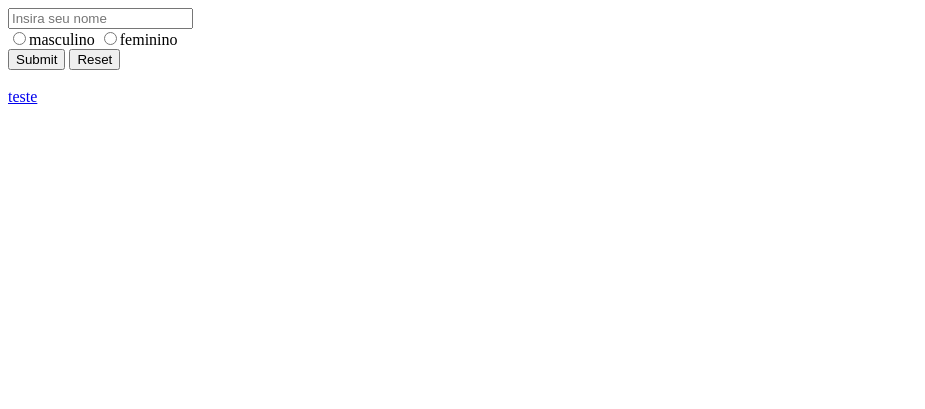
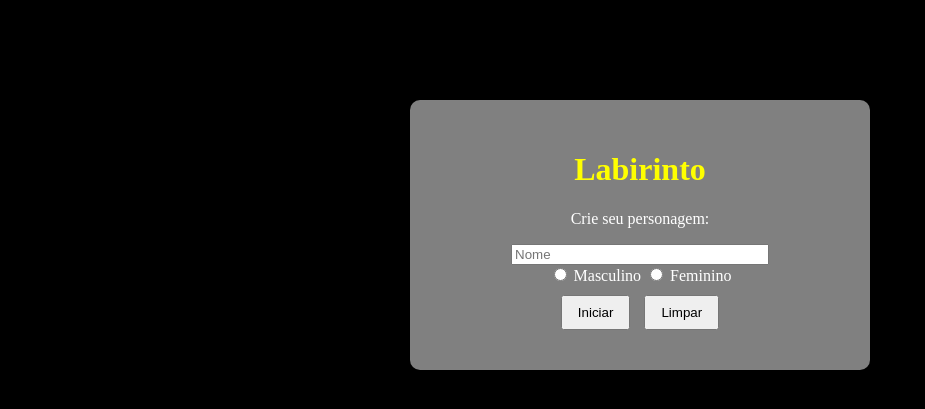
Before and after one commit to Blackine-1/ProjetoAW2, a PHP site: page / in a window 1280 px wide. Shown: the top 409 px of the page, without its empty margins (0-925 px from the left). Run offline with PHP 8.4, Linux system fonts and the light colour scheme.

Commit message:
Começo do trabalho

```diff
--- a/index.php
+++ b/index.php
@@ -2,29 +2,82 @@
 require_once "personagens/jogador.php";
 
 session_start();
+
 if($_SERVER['REQUEST_METHOD'] == "POST"){
-    $_SESSION["jogador"] = new jogador ($_POST['nome'],$_POST['genero'], 100, 10);
+    $_SESSION["jogador"] = new jogador($_POST['nome'], $_POST['genero'], 100, 10);
     header("Location: labirinto.php");
     exit();
 };
+?>
 
-?>
 <!DOCTYPE html>
-<html lang="en">
+<html lang="pt-br">
 <head>
     <meta charset="UTF-8">
     <meta name="viewport" content="width=device-width, initial-scale=1.0">
-    <title>Document</title>
+    <title>Random maze</title>
+
+    <style>
+        body {
+    margin: 0;
+    background-color: black;
+    color: white;
+    text-align: center;
+}
+
+
+        .inicio {
+            margin: 100px auto;
+            width: 400px;
+            background-color: grey;
+            padding: 30px;
+            border-radius: 10px
+         }
+
+        h1 {
+            color: Yellow;
+        }
+
+        input[type="text"] {
+            width: 250px;
+        }
+
+        input[type="submit"], input[type="reset"] {
+            padding: 8px 15px;
+            margin: 10px 5px;
+        }
+    </style>
 </head>
 <body>
-    <form method="POST">
-        <input type="text" name="nome" placeholder="Insira seu nome"><br>
-        <label><input type="radio" name="genero" value="masculino">masculino</label>
-        <label><input type="radio" name="genero" value="feminino">feminino</label><br>
-        <input type="submit">
-        <input type="reset">
-    </form><br>
+    <div class="inicio">
+        <h1>Labirinto</h1>
 
-    <a href="teste.php">teste</a>
+        <p>Crie seu personagem:</p>
+
+        <form method="POST">
+            <input
+                type="text"
+                name="nome"
+                placeholder="Nome"
+                required
+            >
+            <br>
+            <label>
+                <input type="radio" name="genero" value="masculino" required>
+                Masculino
+            </label>
+
+            <label>
+                <input type="radio" name="genero" value="feminino">
+                Feminino
+            </label>
+
+            <br>
+
+            <input type="submit" value="Iniciar">
+            <input type="reset" value="Limpar">
+        </form>
+
+    </div>
 </body>
 </html>
```
